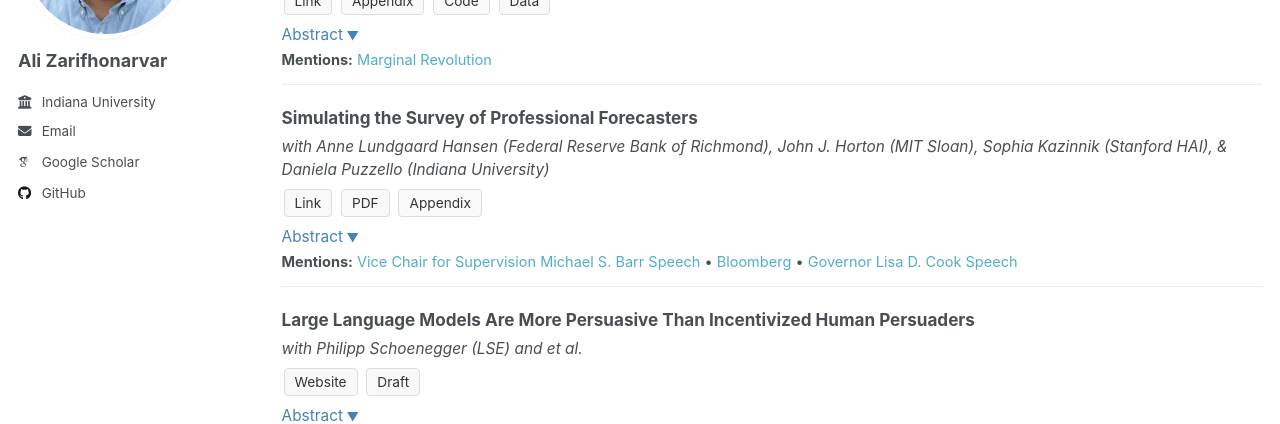
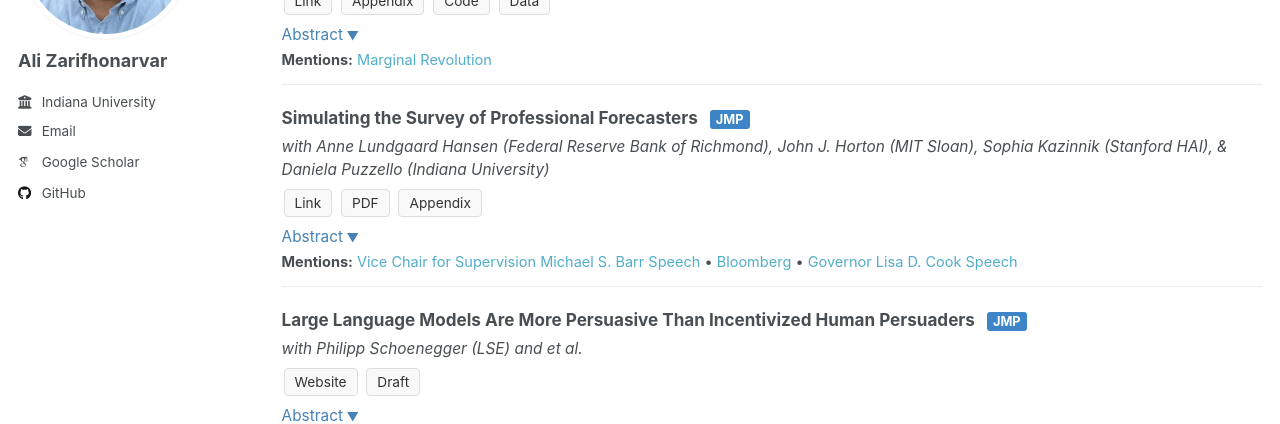
Before and after one commit to alizarif/alizarif.github.io, a Jekyll site: the page built from _pages/research.html, in a window 1280 px wide. Shown: the part 234-658 px from the top of the page. Built offline with Jekyll 4.4.1, drawn with Linux system fonts in a browser that asks for light colours; some web fonts are replaced.

Commit message:
Update research.html

```diff
--- a/_pages/research.html
+++ b/_pages/research.html
@@ -80,6 +80,15 @@ author_profile: true
     font-weight: bold;
     margin-left: 8px;
   }
+  .submitted-badge {
+    background-color: #3d85c6;
+    color: white;
+    padding: 2px 6px;
+    border-radius: 3px;
+    font-size: 0.75em;
+    font-weight: bold;
+    margin-left: 8px;
+  }
   h2 {
     font-size: 1.2em;
     margin-top: 20px;
@@ -114,7 +123,9 @@ author_profile: true
   </div>
 </div>
 <div class="publication-container">
-  <div class="publication-title">Simulating the Survey of Professional Forecasters</div>
+  <div class="publication-title">Simulating the Survey of Professional Forecasters
+    <span class="submitted-badge">JMP</span>
+  </div>
   <div class="author-list">with Anne Lundgaard Hansen (Federal Reserve Bank of Richmond), John J. Horton (MIT Sloan), Sophia Kazinnik (Stanford HAI), & Daniela Puzzello (Indiana University)</div>
 
   <div class="resources">
@@ -133,7 +144,9 @@ author_profile: true
   </div>
 </div>
 <div class="publication-container">
-  <div class="publication-title">Large Language Models Are More Persuasive Than Incentivized Human Persuaders</div>
+  <div class="publication-title">Large Language Models Are More Persuasive Than Incentivized Human Persuaders
+      <span class="submitted-badge">JMP</span>
+</div>
   <div class="author-list">with Philipp Schoenegger (LSE) and et al.</div>
 
   <div class="resources">
```
